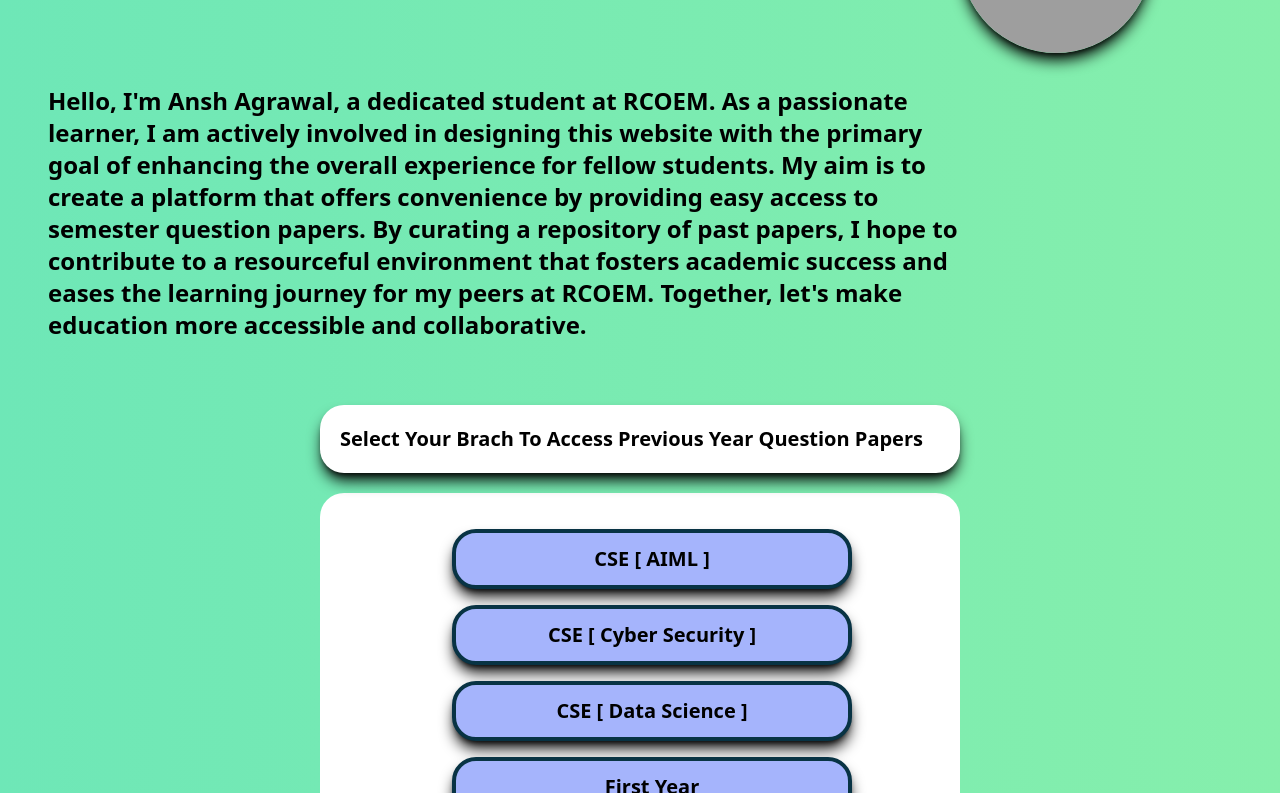
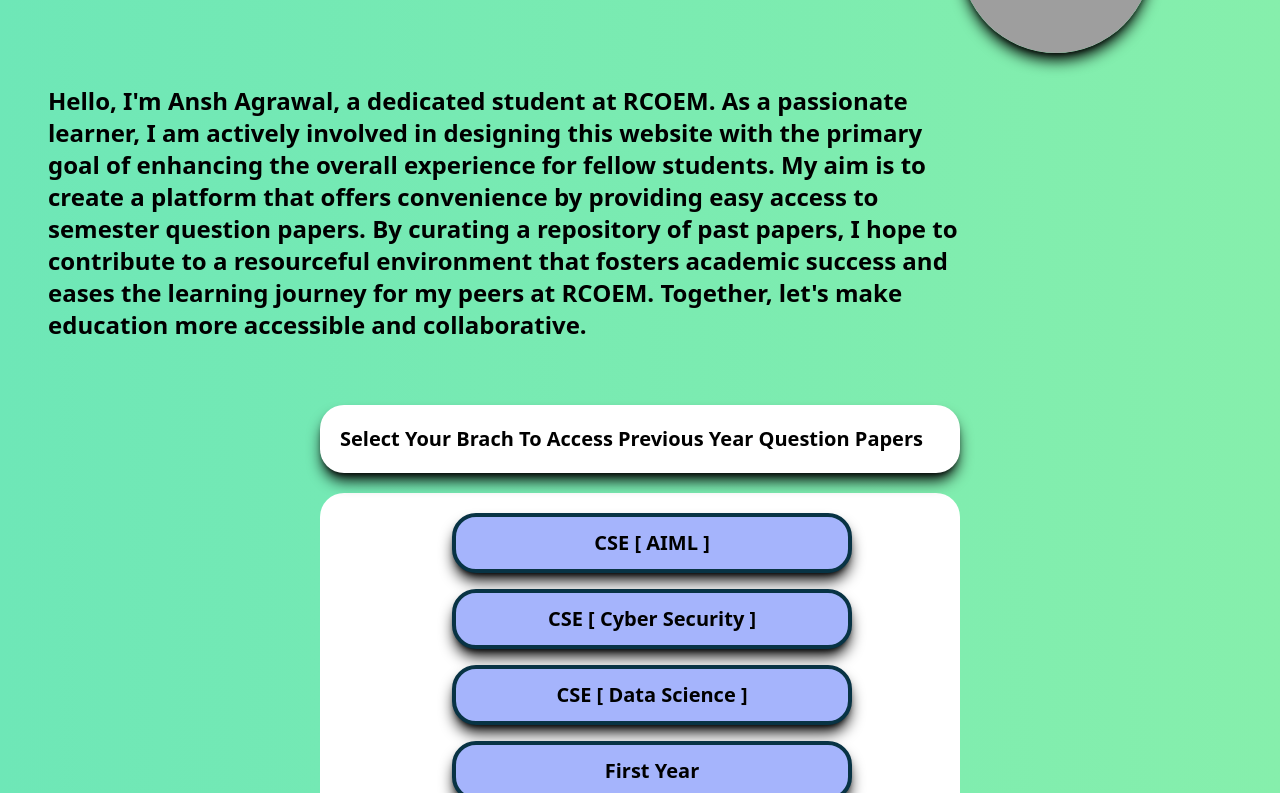
Before and after one commit to ansh634/RCOEMExamCorner, a website: page index.html in a window 1280 px wide. Shown: the part 307-1100 px from the top of the page. Drawn offline with Linux system fonts and the light colour scheme; grey boxes are pictures that could not be loaded.

Commit message:
changes in index.html

```diff
--- a/index.html
+++ b/index.html
@@ -37,7 +37,7 @@
     </div>
 
     <div class="items-center text-xl font-semibold bg-white md:mx-80 rounded-3xl px-5 py-5 mt-5 md:items-center md:justify-center md:text-center">
-        <div onclick="navigateToBranch('aiml')" class=" bg-indigo-300 border-4 border-cyan-950 rounded-3xl px-3 py-3 md:w-4/6 md:mx-12 md:my-4 lg:mx-28 lg:my-4
+        <div onclick="navigateToBranch('aiml')" class=" bg-indigo-300 border-4 border-cyan-950 rounded-3xl px-3 py-3 md:w-4/6 md:mx-12 my-4 lg:mx-28  2xl:mx-32
         shadow-black shadow-lg transform hover:scale-105 transition-transform duration-300 flex items-center justify-center"> CSE [ AIML ]</div>
         <div onclick="navigateToBranch('cy')" class=" bg-indigo-300 border-4 border-cyan-950 rounded-3xl px-3 py-3 md:w-4/6 md:mx-12 md:my-4 lg:mx-28 lg:my-4
         shadow-black shadow-lg transform hover:scale-105 transition-transform duration-300 flex items-center justify-center">CSE [ Cyber Security ]</div>
```
